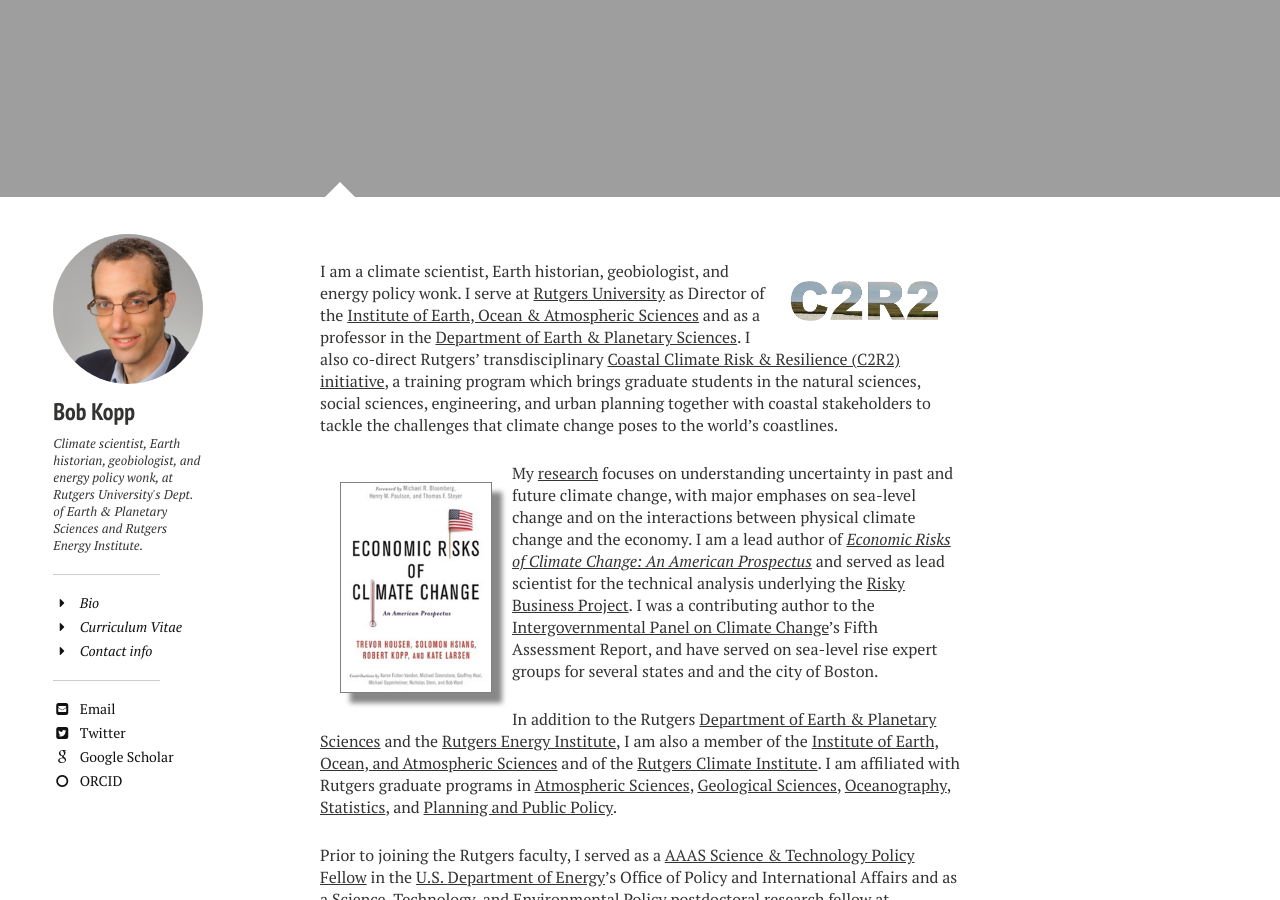
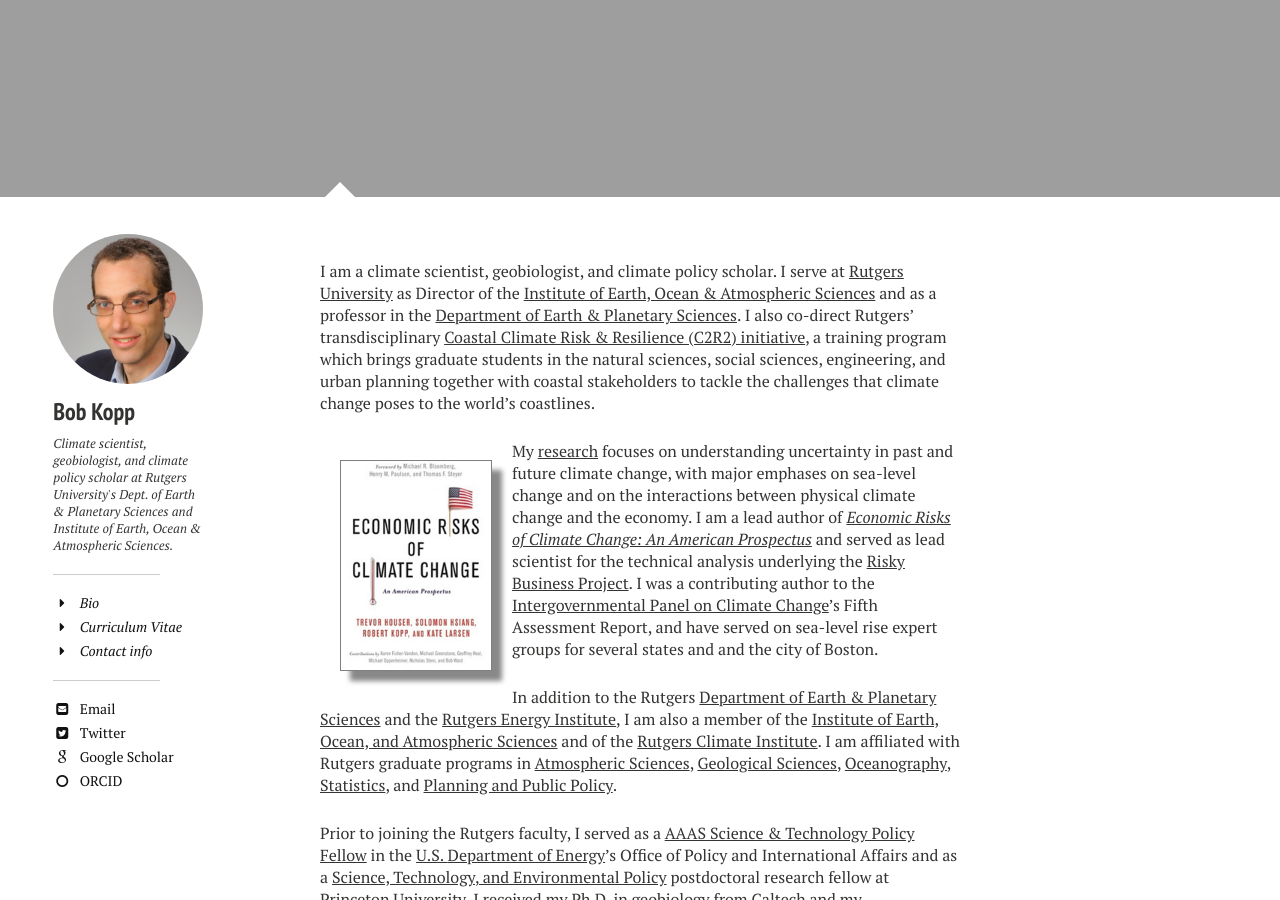
Before and after one commit to mrke/bobkopp.github.io, a Jekyll site: the page built from index.md, in a window 1280 px wide and 900 px high, scrolled down 847 px. Built offline with Jekyll 4.4.1, drawn with Linux system fonts in a browser that asks for light colours; nearby versions of some CDN libraries.

Commit message:
assorted

```diff
--- a/_config.yml
+++ b/_config.yml
@@ -29,7 +29,7 @@
 owner:
   name: Bob Kopp
   avatar: bio-photo.jpg
-  bio: "Climate scientist, Earth historian, geobiologist, and energy policy wonk, at <a href=\"http://www.rutgers.edu/\">Rutgers University</a>'s <a href=\"http://eps.rutgers.edu/\">Dept. of Earth & Planetary Sciences<a> and <a href=\"http://rei.rutgers.edu/\">Rutgers Energy Institute</a>."
+  bio: "Climate scientist, geobiologist, and climate policy scholar at <a href=\"http://www.rutgers.edu/\">Rutgers University</a>'s <a href=\"http://eps.rutgers.edu/\">Dept. of Earth & Planetary Sciences<a> and <a href=\"http://eoas.rutgers.edu/\">Institute of Earth, Ocean & Atmospheric Sciences</a>."
   fullbio: /about/
   contact-page: /contact/
   cv: /cv.pdf
--- a/index.md
+++ b/index.md
@@ -1,14 +1,13 @@
 ---
 layout: page
-excerpt: "Bob Kopp (Robert E. Kopp) is a climate scientist, Earth historian, geobiologist, and energy policy wonk at Rutgers University."
+excerpt: "Bob Kopp (Robert E. Kopp) is a climate scientist, geobiologist, and climate policy scholar at Rutgers University."
 image:
   feature: near-ilulissat.jpg
 
 share: false
 ---
-<div style="float: right; margin: 20px; max-width: 150px;  border:  0px;"><a href="http://c2r2.rutgers.edu/" target="_blank"><img src="images/c2r2.png"></a></div>
 
-I am a climate scientist, Earth historian, geobiologist, and energy policy wonk. I serve at [Rutgers University](http://www.rutgers.edu/) as Director of the [Institute of Earth, Ocean & Atmospheric Sciences](http://eoas.rutgers.edu/) and as a professor in
+I am a climate scientist, geobiologist, and climate policy scholar. I serve at [Rutgers University](http://www.rutgers.edu/) as Director of the [Institute of Earth, Ocean & Atmospheric Sciences](http://eoas.rutgers.edu/) and as a professor in
 the [Department of Earth & Planetary Sciences](http://geology.rutgers.edu/).  I also co-direct Rutgers' transdisciplinary [Coastal Climate Risk & Resilience (C2R2) initiative](http://c2r2.rutgers.edu), a training program which brings graduate students in the natural sciences, social sciences, engineering, and urban planning together with coastal stakeholders to tackle the challenges that climate change poses to the world's coastlines.
 
 <div style="float: left; margin: 20px; max-width: 150px; box-shadow: 10px 10px 5px #888888; border:  1px solid gray;"><a href="http://www.climateprospectus.org" target="_blank"><img src="images/EconomicRisksOfCC.jpg"></a></div>
```
Also changed, not shown: papers/index.md (+2 -2 lines).
